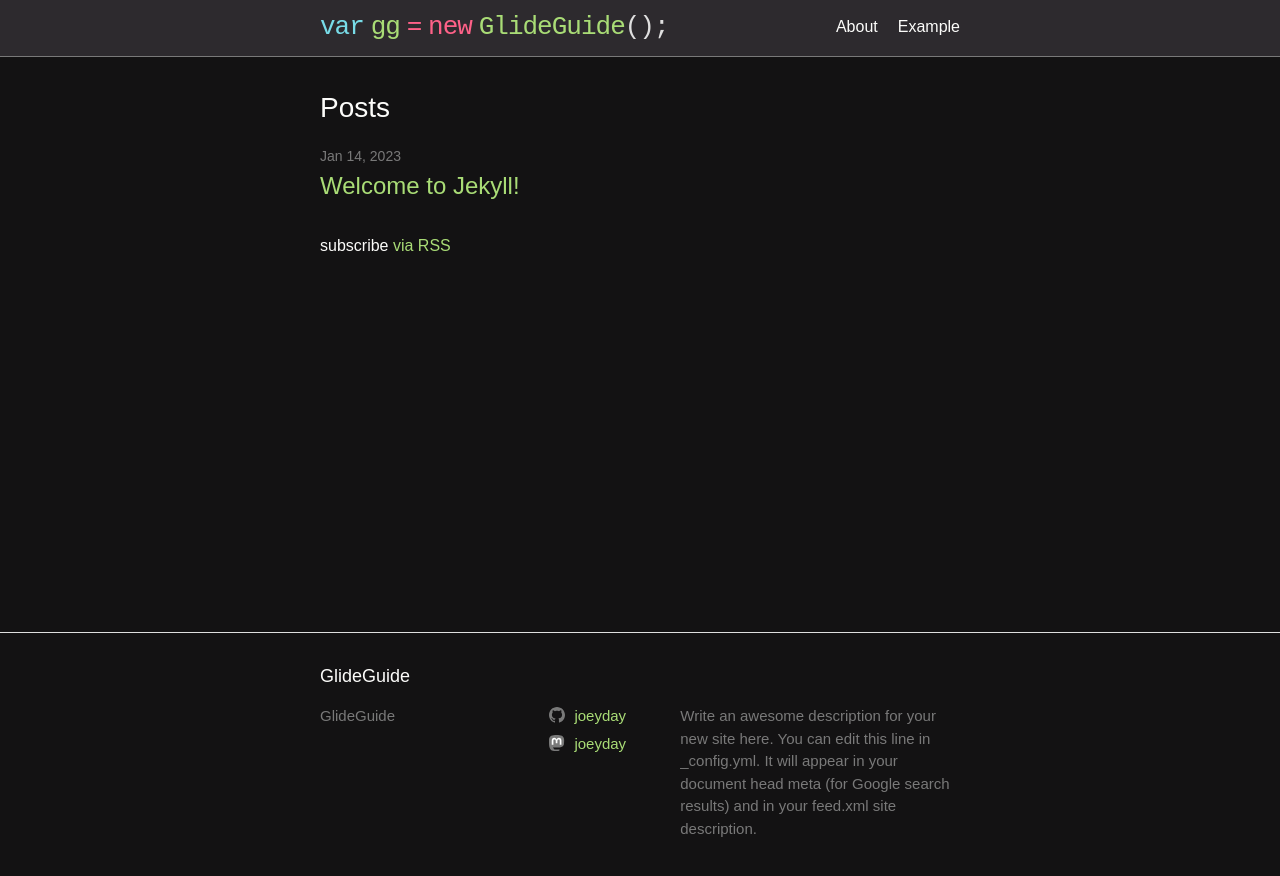
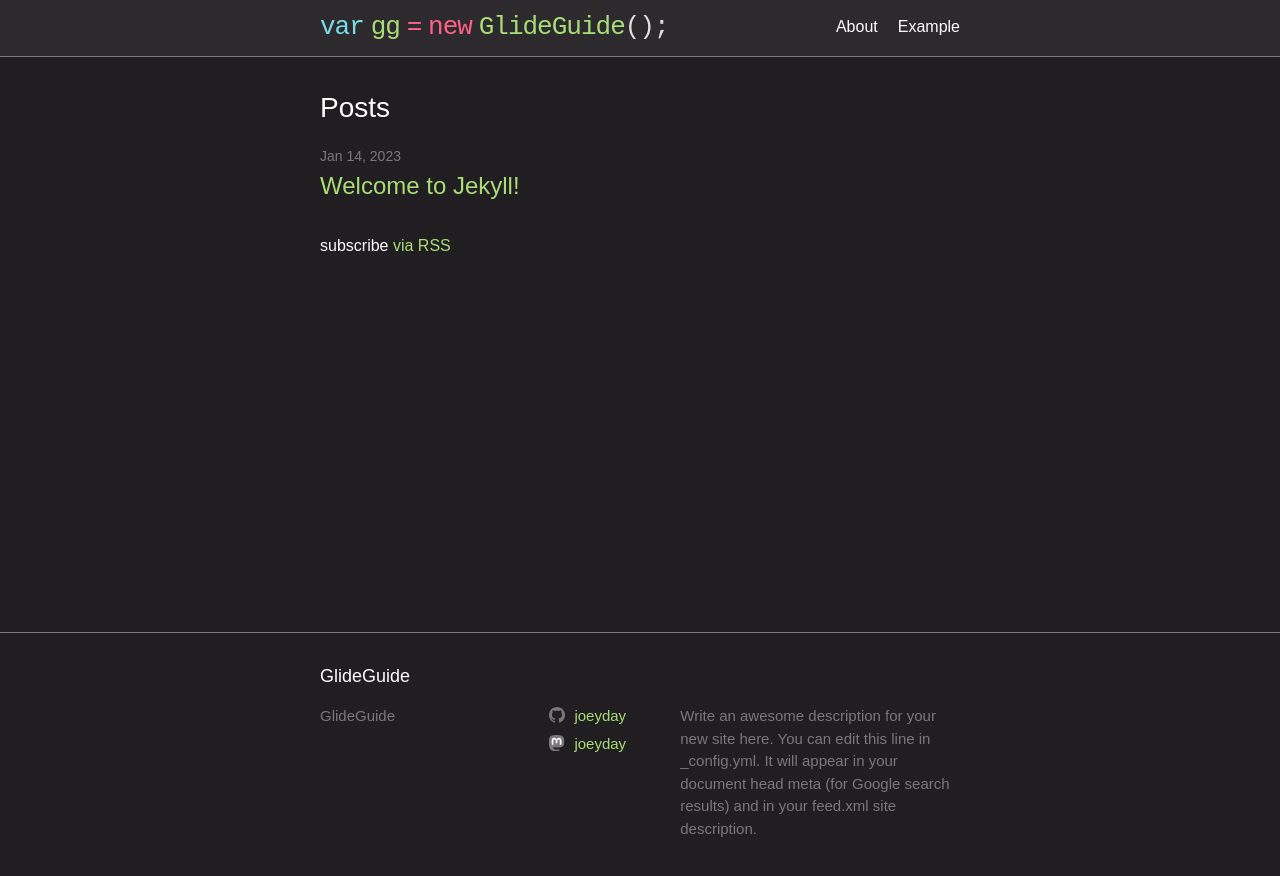
Before and after one commit to joeyday/glideguide.blog, a Jekyll site: the page built from index.md, in a window 1280 px wide. Shown: the top 876 px of the page. Built offline with Jekyll 4.4.1, drawn with Linux system fonts in a browser that asks for light colours; some web fonts are replaced.

Commit message:
background

```diff
--- a/_includes/head.html
+++ b/_includes/head.html
@@ -5,7 +5,7 @@
   <title>{{ site.title }}</title>
   {% seo title=false %}
   <link rel="stylesheet" href="https://use.typekit.net/spw8qvy.css">
-  <link rel="stylesheet" href="{{ "/assets/main.css?v=34" | relative_url }}">
+  <link rel="stylesheet" href="{{ "/assets/main.css?v=35" | relative_url }}">
   {%- feed_meta -%}
   {%- if jekyll.environment == 'production' and site.google_analytics -%}
     {%- include google-analytics.html -%}
--- a/assets/main.scss
+++ b/assets/main.scss
@@ -11,7 +11,7 @@ $base-line-height:	1.5 !default;
 $spacing-unit:		30px !default;
 
 $text-color:		#fcfcfa !default;
-$background-color:	darken(#2d2a2e, 10%) !default;
+$background-color:	darken(#2d2a2e, 5%) !default;
 $brand-color:		#a9dc76 !default;
 $brand-color-trans:	rgba(#a9dc76, 0.33) !default;
 
@@ -225,6 +225,10 @@ pre, code, tt {
   }
 }
 
+.site-footer {
+  border-top: 1px solid $grey-color;
+}
+
 
 /////// Syntax highlighting ///////
 
```
